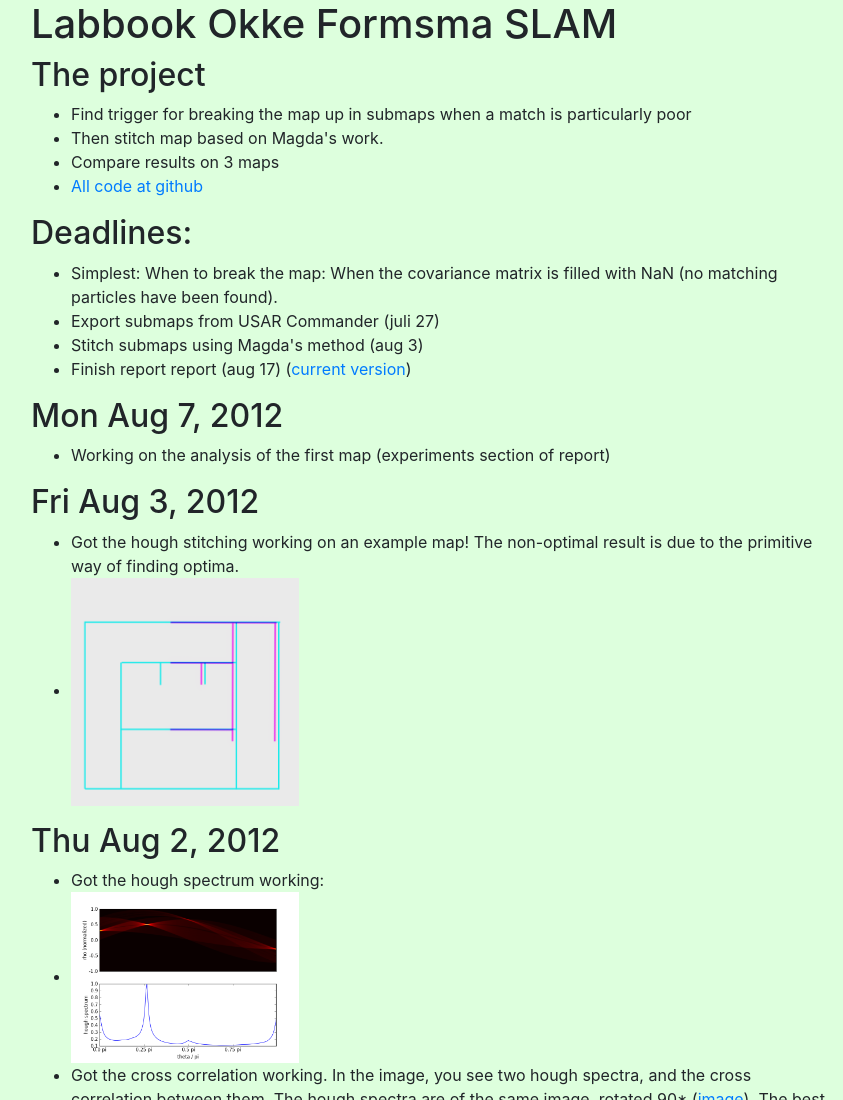
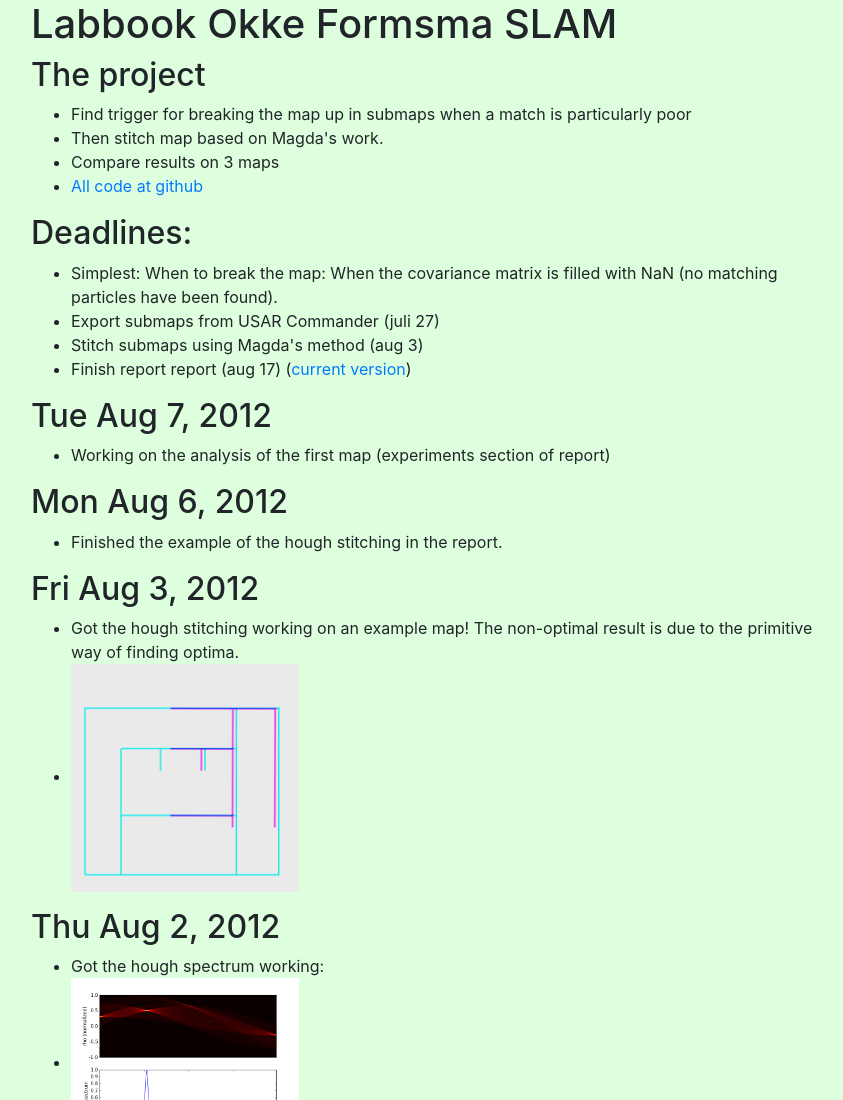
Before and after one commit to okke-formsma/slam-confidence, a plain HTML site: page site/index.html in a window 1280 px wide. Shown: the top 1100 px of the page, without its empty margins (69-912 px from the left). Drawn offline with nearby package versions, Linux system fonts and the light colour scheme.

Commit message:
logbook update

```diff
--- a/site/index.html
+++ b/site/index.html
@@ -21,9 +21,14 @@
     <li> Finish report report (aug 17) (<a href="https://github.com/okke-formsma/slam-confidence/blob/master/report/report.pdf?raw=true">current version</a>)</li>
 </ul>
 
-<h2> Mon Aug 7, 2012</h2>
+<h2> Tue Aug 7, 2012</h2>
 <ul>
     <li>Working on the analysis of the first map (experiments section of report)</li>
+</ul>
+
+<h2> Mon Aug 6, 2012</h2>
+<ul>
+    <li>Finished the example of the hough stitching in the report.</li>
 </ul>
 
 <h2> Fri Aug 3, 2012</h2>
```
